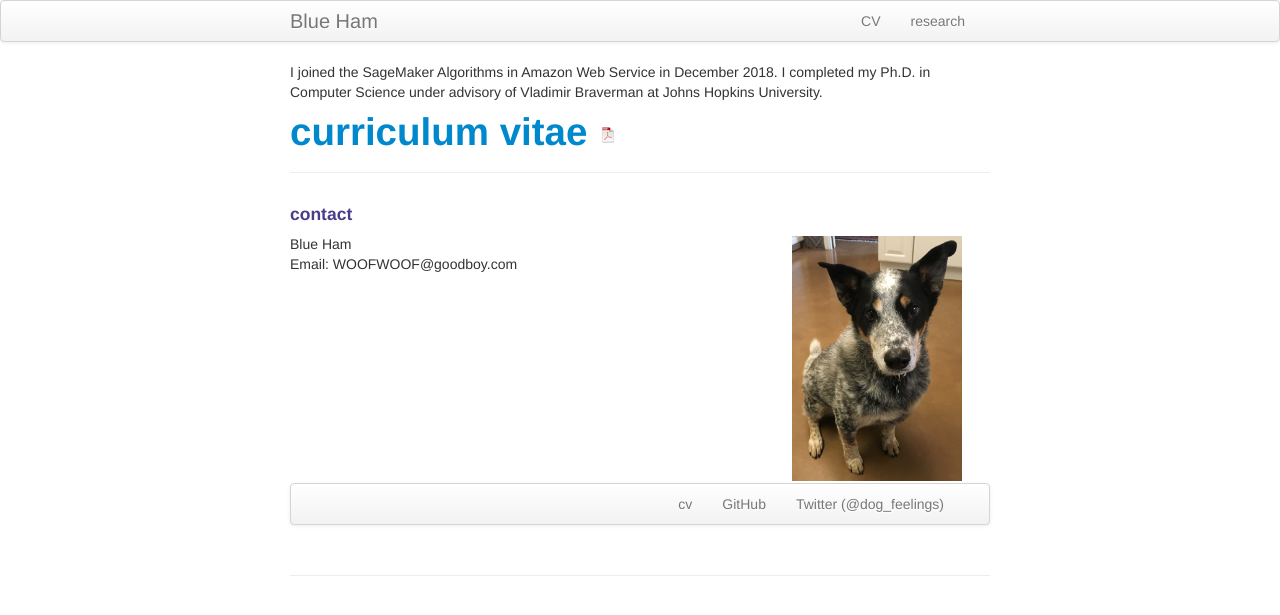
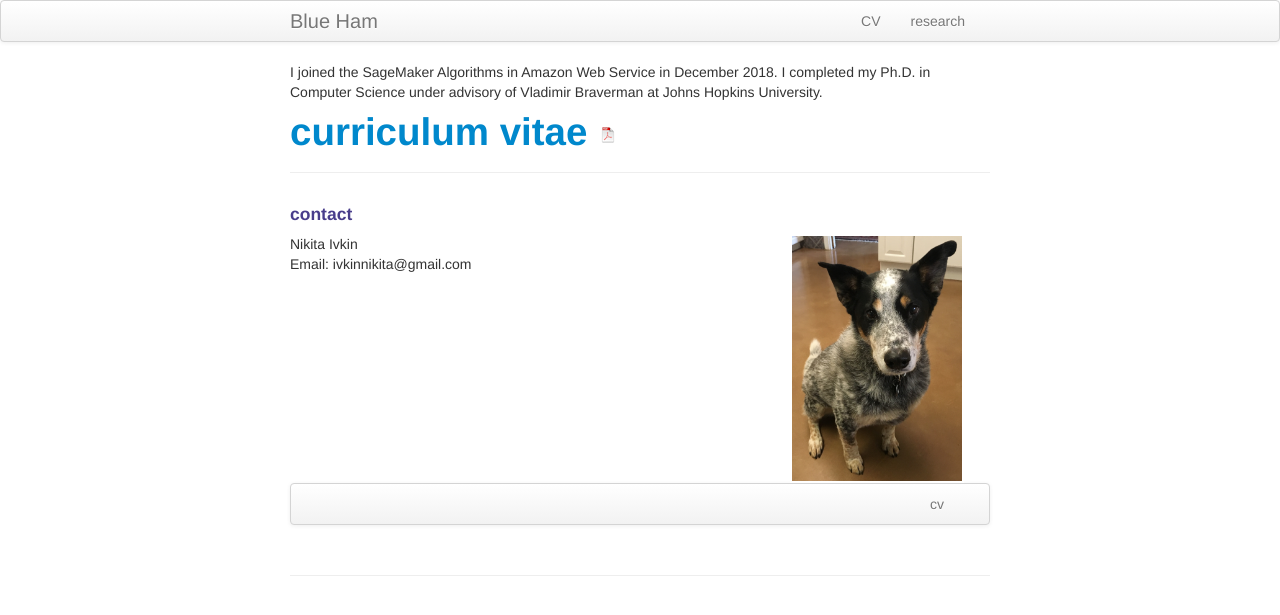
Before and after one commit to nikitaivkin/nikitaivkin.github.io, a Jekyll site: the page built from index.md, in a window 1280 px wide. Shown: the top 615 px of the page. Built offline with Jekyll 4.4.1, drawn with Linux system fonts in a browser that asks for light colours.

Commit message:
tiny changes

```diff
--- a/index.md
+++ b/index.md
@@ -20,8 +20,8 @@ Johns Hopkins University.
 
     <div class="row-fluid">
         <div class="span5">
-            Blue Ham<br/>
-            Email: WOOFWOOF@goodboy.com<br/>
+            Nikita Ivkin<br/>
+            Email: ivkinnikita@gmail.com<br/>
         </div>
 
         <div class="span2">
@@ -36,8 +36,6 @@ Johns Hopkins University.
   <div class="navbar-inner">
       <ul class="nav">
           <li><a href="{{ BASE_PATH }}/assets/CV.pdf">cv</a></li>
-          <li><a href="https://github.com/mbcarlos">GitHub</a></li>
-          <li><a href="https://twitter.com/dog_feelings">Twitter (@dog_feelings)</a></li>
       </ul>
   </div>
 </div>
```
